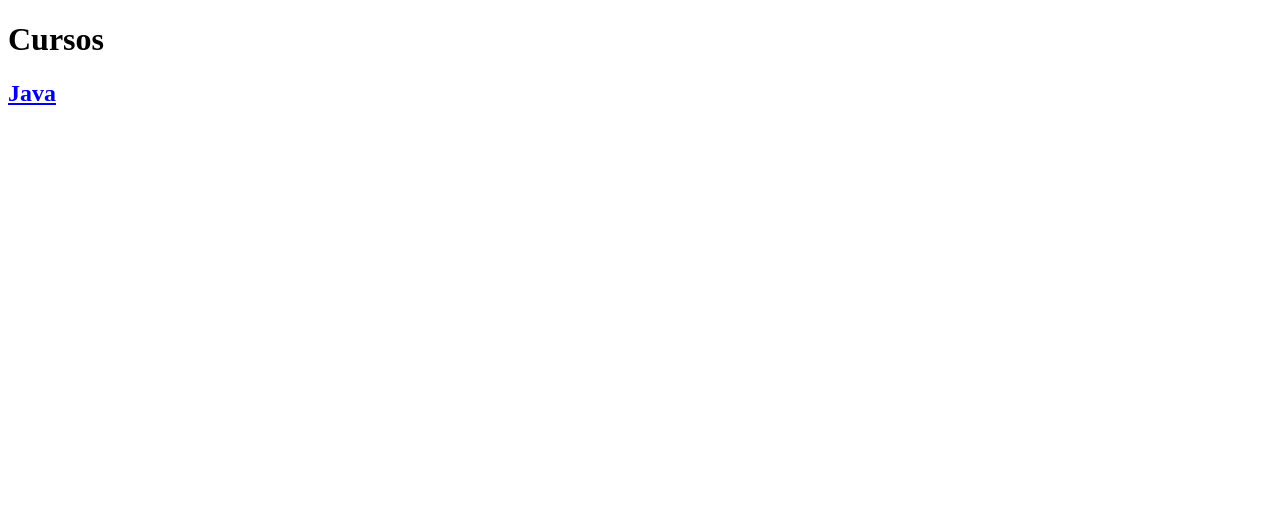
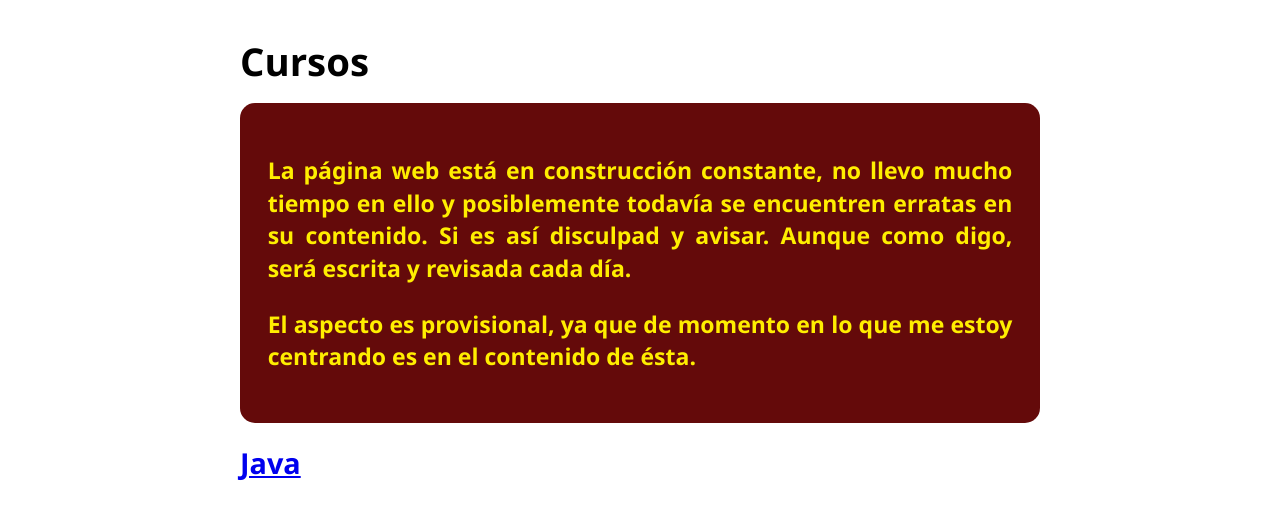
Before and after one commit to Krepssier/krepssier.github.io, a plain HTML site: page index.html in a window 1280 px wide. Drawn offline with Linux system fonts and the light colour scheme.

Commit message:
Añadido aviso

```diff
--- a/css/style-index.css
+++ b/css/style-index.css
@@ -51,3 +51,12 @@ body{
     justify-content: space-between;
 
 }
+
+.notice{
+    background-color: rgb(100, 10, 10);
+    color:rgb(255, 238, 0);
+    padding: 1.2em;
+    border-radius: 15px;
+    font-weight: bold;
+    font-size: larger;
+}
--- a/index.html
+++ b/index.html
@@ -6,10 +6,16 @@
     <meta name="viewport" content="width=device-width, initial-scale=1.0">
     <title>DawDam</title>
     <link rel="shortcut icon" href="../images/favicon-1.svg" type="image/x-icon">
+    <link rel="stylesheet" href="css/style-index.css">
 </head>
 <body>
     <h1>Cursos</h1>
 
+    <div class="notice">
+        <p>La página web está en construcción constante, no llevo mucho tiempo en ello y posiblemente todavía se encuentren erratas en su contenido. Si es así disculpad y avisar. Aunque como digo, será escrita y revisada cada día.</p>
+        <p>El aspecto es provisional, ya que de momento en lo que me estoy centrando es en el contenido de ésta.</p>
+
+    </div>
     <a href="curso-java/indice-java.html"><h2>Java</h2></a>
 </body>
 </html>
```
